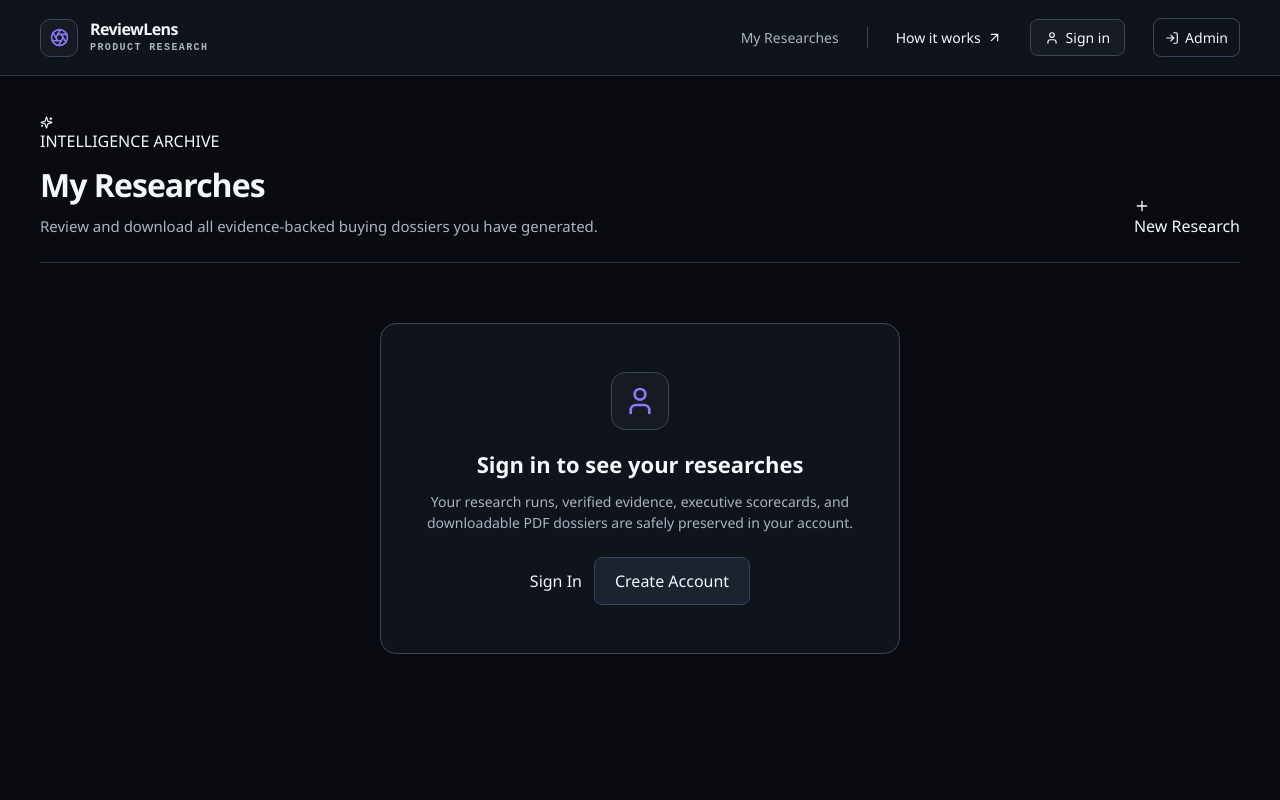
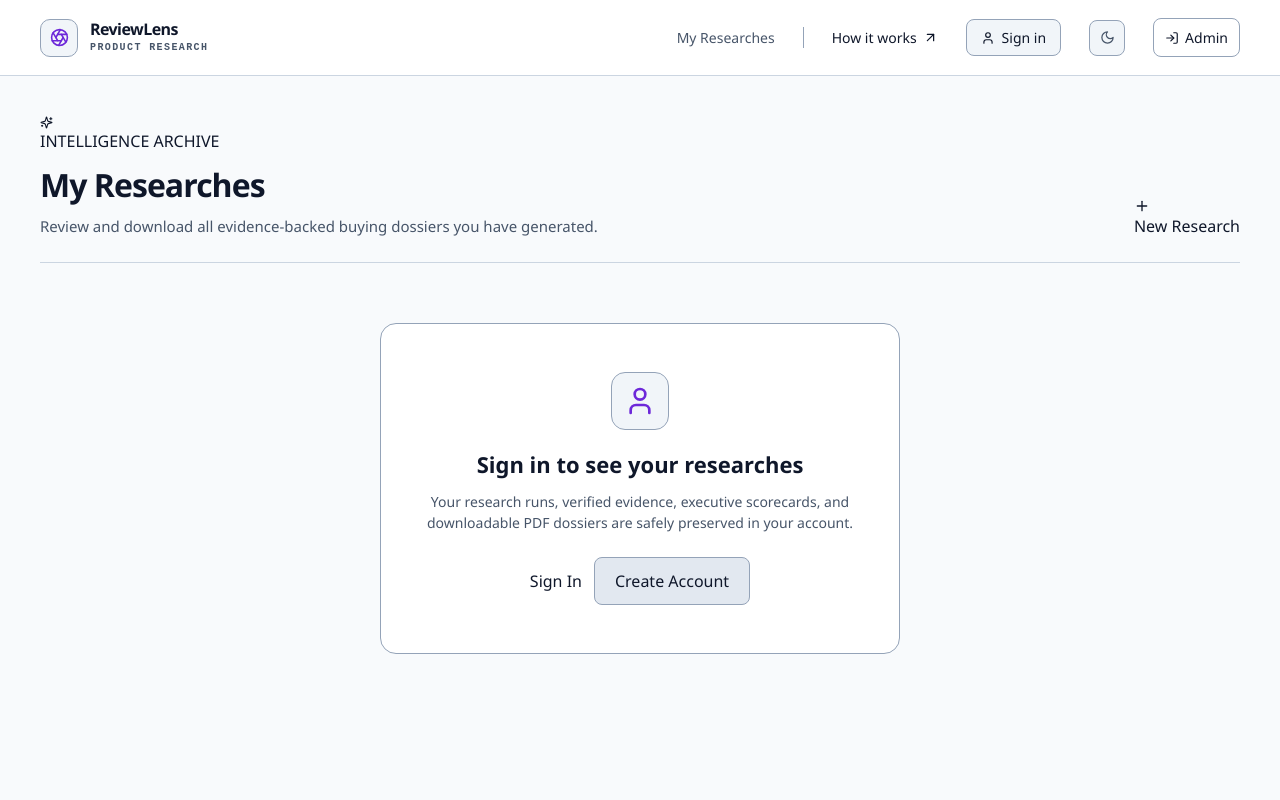
Before and after one commit to YassirCher/reviewlens-ai, a Next.js app in the folder frontend/: page /researches in a window 1280 px wide. Shown: the top 800 px of the page. Built offline with nearby package versions, Linux system fonts and the light colour scheme; no server answers.

Commit message:
feat(theme): add dual-theme token architecture, anti-fouc script, and public header toggle

```diff
--- a/frontend/src/app/globals.css
+++ b/frontend/src/app/globals.css
@@ -2,6 +2,10 @@
 
 :root {
   color-scheme: dark;
+}
+
+:root[data-theme="light"] {
+  color-scheme: light;
 }
 
 * {
@@ -15,9 +19,10 @@ body {
 }
 
 body {
-  background: #080a0f;
-  color: #f3f6fb;
+  background: var(--v2-bg, #080a0f);
+  color: var(--v2-text, #f3f6fb);
   font-family: Inter, ui-sans-serif, system-ui, -apple-system, BlinkMacSystemFont, "Segoe UI", sans-serif;
+  transition: background-color 0.2s ease, color 0.2s ease;
 }
 
 button,
--- a/frontend/src/app/layout.tsx
+++ b/frontend/src/app/layout.tsx
@@ -9,9 +9,14 @@ export const metadata: Metadata = {
   description: "Analyze the top YouTube product reviews into an evidence-backed buying verdict.",
 };
 
+const themeInitScript = `(function(){try{var s=localStorage.getItem('reviewlens-theme');var t=s==='light'||s==='dark'?s:(window.matchMedia('(prefers-color-scheme:light)').matches?'light':'dark');document.documentElement.setAttribute('data-theme',t);document.documentElement.style.colorScheme=t;}catch(e){document.documentElement.setAttribute('data-theme','dark');}})();`;
+
 export default function RootLayout({ children }: Readonly<{ children: React.ReactNode }>) {
   return (
-    <html lang="en">
+    <html lang="en" suppressHydrationWarning>
+      <head>
+        <script dangerouslySetInnerHTML={{ __html: themeInitScript }} />
+      </head>
       <body>
         <V2Providers>{children}</V2Providers>
       </body>
--- a/frontend/src/app/v2.css
+++ b/frontend/src/app/v2.css
@@ -5,6 +5,46 @@
   --v2-teal:#35D0BA; --v2-blue:#64A8FF; --v2-amber:#F1B956; --v2-rose:#F27D94;
   min-height:100vh; background:var(--v2-bg); color:var(--v2-text);
   font-family:Geist,"Segoe UI",system-ui,sans-serif; font-size:16px; line-height:1.5;
+}
+[data-theme="light"] .v2,
+:root[data-theme="light"] {
+  --v2-bg: #F8FAFC;
+  --v2-s1: #FFFFFF;
+  --v2-s2: #F1F5F9;
+  --v2-s3: #E2E8F0;
+  --v2-border: #CBD5E1;
+  --v2-border-strong: #94A3B8;
+  --v2-text: #0F172A;
+  --v2-muted: #475569;
+  --v2-subtle: #526173;
+  --v2-primary: #6D28D9;
+  --v2-teal: #0F766E;
+  --v2-blue: #1D4ED8;
+  --v2-amber: #B45309;
+  --v2-rose: #BE123C;
+}
+.v2-theme-toggle {
+  display: inline-flex;
+  align-items: center;
+  justify-content: center;
+  width: 36px;
+  height: 36px;
+  border-radius: 8px;
+  background: var(--v2-s2);
+  border: 1px solid var(--v2-border-strong);
+  color: var(--v2-muted);
+  cursor: pointer;
+  transition: all 0.15s ease;
+  flex: none;
+}
+.v2-theme-toggle:hover {
+  background: var(--v2-s3);
+  color: var(--v2-text);
+  border-color: var(--v2-primary);
+  transform: translateY(-1px);
+}
+[data-theme="light"] .v2-button {
+  color: #FFFFFF !important;
 }
 .v2 *{box-sizing:border-box}
 .v2 a{color:inherit;text-decoration:none}
--- a/frontend/src/components/v2-providers.tsx
+++ b/frontend/src/components/v2-providers.tsx
@@ -3,12 +3,15 @@
 import React from "react";
 import { UserAuthProvider } from "./v2-auth-context";
 import { V2AuthModal } from "./v2-auth-modal";
+import { ThemeProvider } from "./v2-theme-provider";
 
 export function V2Providers({ children }: { children: React.ReactNode }) {
   return (
-    <UserAuthProvider>
-      {children}
-      <V2AuthModal />
-    </UserAuthProvider>
+    <ThemeProvider>
+      <UserAuthProvider>
+        {children}
+        <V2AuthModal />
+      </UserAuthProvider>
+    </ThemeProvider>
   );
 }
--- a/frontend/src/components/v2-shell.tsx
+++ b/frontend/src/components/v2-shell.tsx
@@ -4,6 +4,7 @@ import Link from "next/link";
 import { Aperture, ArrowUpRight, Clock, LogIn, LogOut, User as UserIcon } from "lucide-react";
 import type { ReactNode } from "react";
 import { useUserAuth } from "./v2-auth-context";
+import { V2ThemeToggle } from "./v2-theme-toggle";
 
 export function V2Shell({ children, section = "Product research" }: { children: ReactNode; section?: string }) {
   const { user, loading, openAuthModal, logout } = useUserAuth();
@@ -56,6 +57,8 @@ export function V2Shell({ children, section = "Product research" }: { children:
               </button>
             ) : null}
 
+            <V2ThemeToggle />
+
             <Link className="v2-admin-link" href="/admin/login" title="Admin control plane">
               <LogIn size={14} aria-hidden="true" />
               <span>Admin</span>
--- /dev/null
+++ b/frontend/src/components/v2-theme-provider.tsx
@@ -0,0 +1,103 @@
+"use client";
+
+import React, { createContext, useContext, useEffect, useState } from "react";
+
+export type Theme = "dark" | "light" | "system";
+
+interface ThemeContextType {
+  theme: Theme;
+  resolvedTheme: "dark" | "light";
+  setTheme: (theme: Theme) => void;
+  toggleTheme: () => void;
+}
+
+const ThemeContext = createContext<ThemeContextType | undefined>(undefined);
+
+const STORAGE_KEY = "reviewlens-theme";
+
+function getInitialTheme(): Theme {
+  if (typeof window === "undefined") return "system";
+  try {
+    const stored = localStorage.getItem(STORAGE_KEY) as Theme | null;
+    if (stored === "dark" || stored === "light" || stored === "system") {
+      return stored;
+    }
+  } catch {
+    // Storage unavailable or private browsing
+  }
+  return "system";
+}
+
+function getInitialResolvedTheme(theme: Theme): "dark" | "light" {
+  if (typeof window === "undefined") return "dark";
+  if (theme === "dark" || theme === "light") return theme;
+  try {
+    return window.matchMedia("(prefers-color-scheme: dark)").matches ? "dark" : "light";
+  } catch {
+    return "dark";
+  }
+}
+
+export function ThemeProvider({ children }: { children: React.ReactNode }) {
+  const [theme, setThemeState] = useState<Theme>(getInitialTheme);
+  const [resolvedTheme, setResolvedTheme] = useState<"dark" | "light">(() => getInitialResolvedTheme(theme));
+
+  useEffect(() => {
+    const mediaQuery = window.matchMedia("(prefers-color-scheme: dark)");
+
+    function apply() {
+      let active: "dark" | "light";
+      if (theme === "system") {
+        active = mediaQuery.matches ? "dark" : "light";
+      } else {
+        active = theme;
+      }
+
+      setResolvedTheme(active);
+      document.documentElement.setAttribute("data-theme", active);
+      document.documentElement.style.colorScheme = active;
+
+      try {
+        localStorage.setItem(STORAGE_KEY, theme);
+      } catch {
+        // Storage unavailable
+      }
+    }
+
+    apply();
+
+    function onMediaChange() {
+      if (theme === "system") {
+        apply();
+      }
+    }
+
+    mediaQuery.addEventListener("change", onMediaChange);
+    return () => mediaQuery.removeEventListener("change", onMediaChange);
+  }, [theme]);
+
+  function setTheme(next: Theme) {
+    setThemeState(next);
+  }
+
+  function toggleTheme() {
+    setThemeState((prev) => {
+      const current = prev === "system" ? resolvedTheme : prev;
+      return current === "dark" ? "light" : "dark";
+    });
+  }
+
+  return (
+    <ThemeContext.Provider value={{ theme, resolvedTheme, setTheme, toggleTheme }}>
+      {children}
+    </ThemeContext.Provider>
+  );
+}
+
+export function useTheme() {
+  const context = useContext(ThemeContext);
+  if (!context) {
+    throw new Error("useTheme must be used within a ThemeProvider");
+  }
+  return context;
+}
--- /dev/null
+++ b/frontend/src/components/v2-theme-toggle.tsx
@@ -0,0 +1,32 @@
+"use client";
+
+import { useEffect, useState } from "react";
+import { Moon, Sun } from "lucide-react";
+import { useTheme } from "./v2-theme-provider";
+
+export function V2ThemeToggle() {
+  const { resolvedTheme, toggleTheme } = useTheme();
+  const [mounted, setMounted] = useState(false);
+
+  useEffect(() => {
+    setMounted(true);
+  }, []);
+
+  const isDark = mounted ? resolvedTheme === "dark" : true;
+
+  return (
+    <button
+      type="button"
+      onClick={toggleTheme}
+      className="v2-theme-toggle"
+      aria-label={isDark ? "Switch to light mode" : "Switch to dark mode"}
+      title={isDark ? "Switch to light mode" : "Switch to dark mode"}
+    >
+      {isDark ? (
+        <Sun size={15} aria-hidden="true" />
+      ) : (
+        <Moon size={15} aria-hidden="true" />
+      )}
+    </button>
+  );
+}
```
Also changed, not shown: 2 other files (tests, documents, lock files or other folders).
